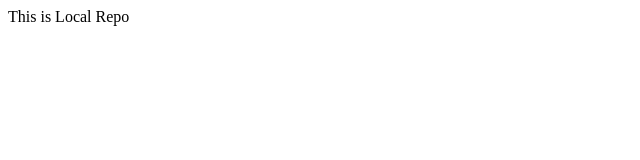
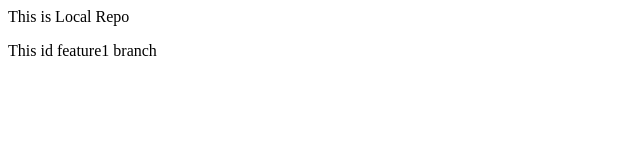
Before and after one commit to kk1812/Local, a plain HTML site: page index.html in a window 1280 px wide. Shown: the whole page, without its empty margins (0-640 px from the left). Drawn offline with Linux system fonts and the light colour scheme.

Commit message:
Feature branch

```diff
--- a/index.html
+++ b/index.html
@@ -1 +1,2 @@
 <p>This is Local Repo</p>
+<p>This id feature1 branch</p>
```
